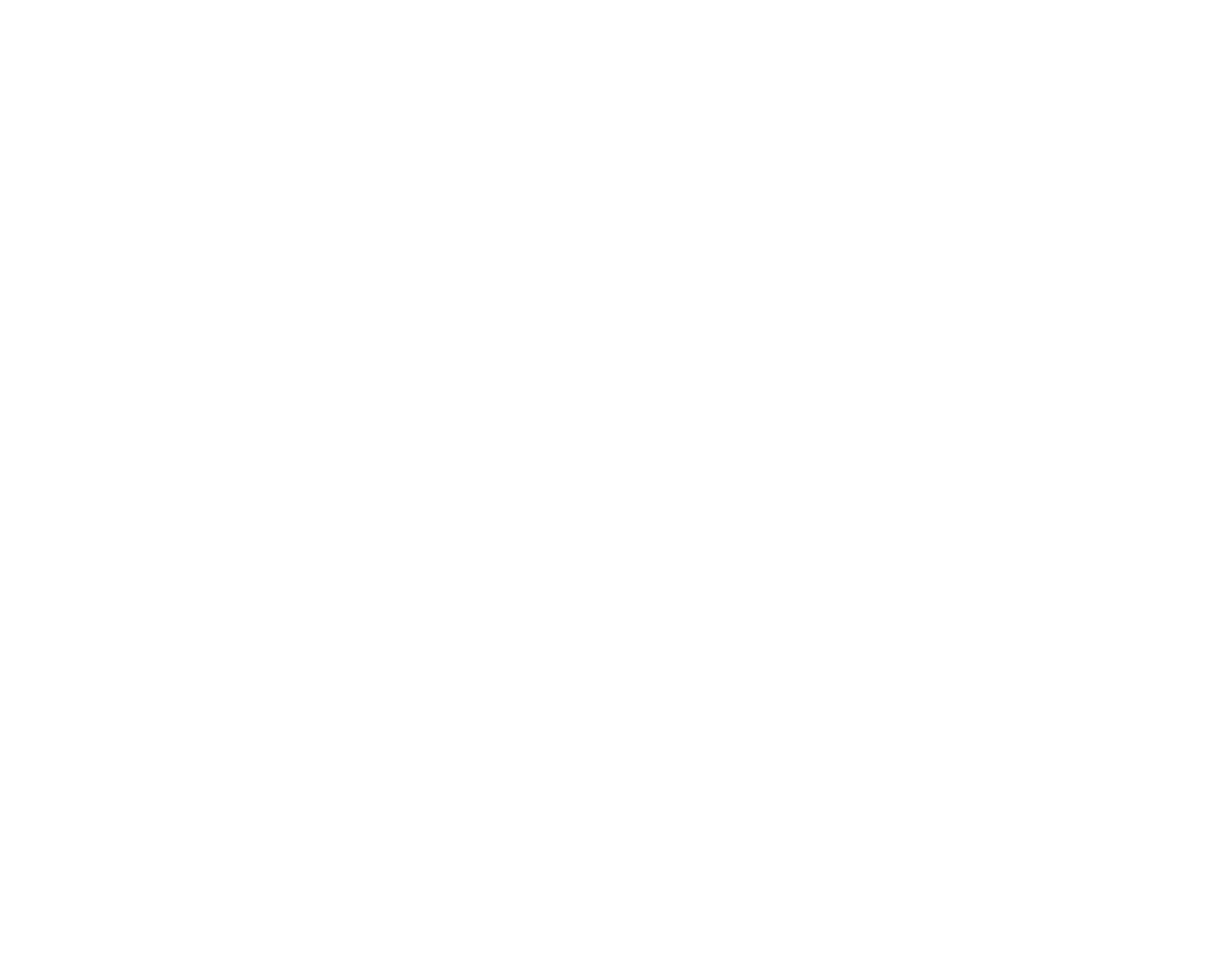
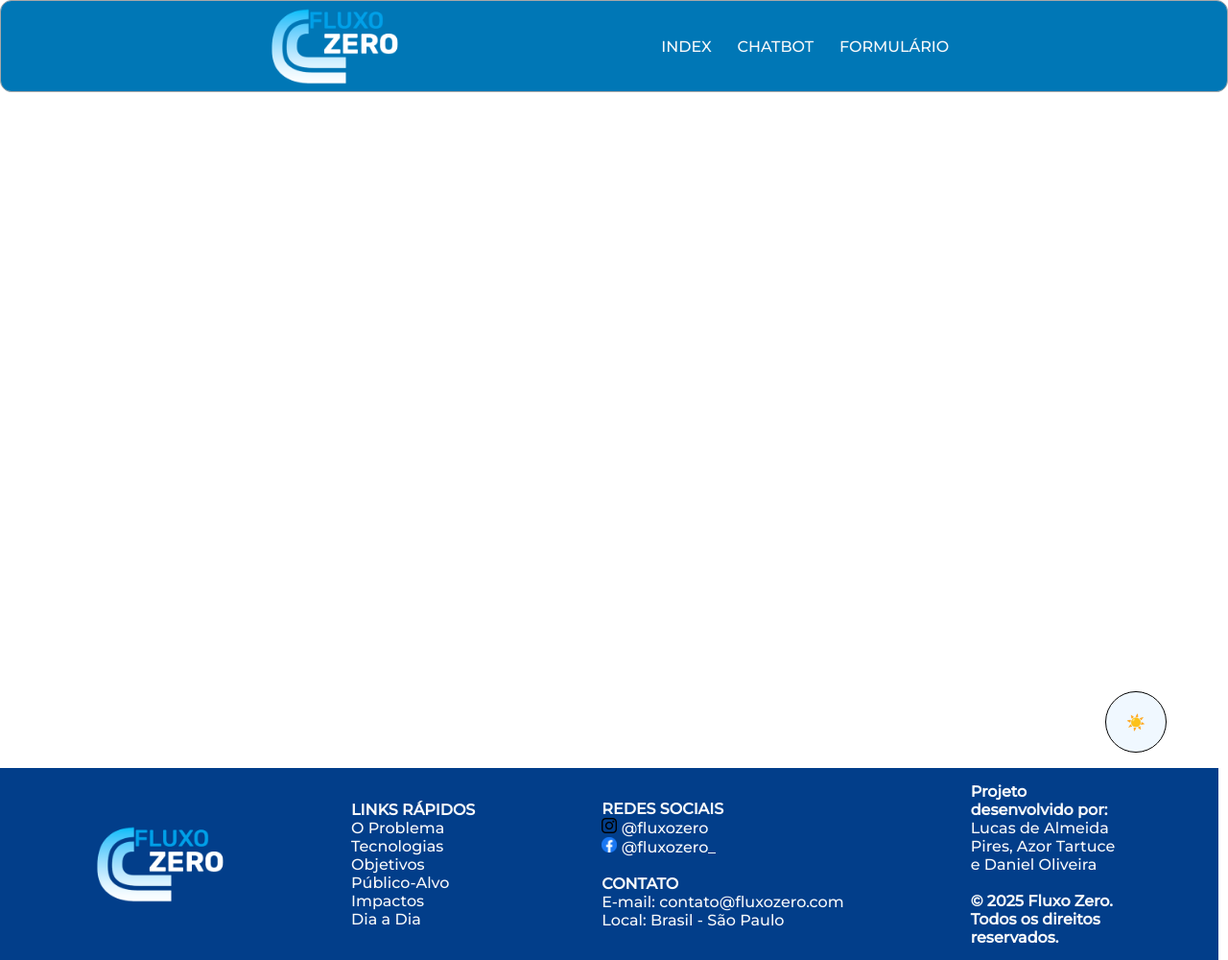
Before and after one commit to Global-Solution-Fluxo-Zero/FrontEnd-WebDesign, a plain HTML site: page pages/quiz.html in a window 1280 px wide. Shown: the whole page at 96% size. Before the commit the page ends 800 px from the top, so only its background shows below. Drawn offline with Linux system fonts and the light colour scheme.

Commit message:
template quiz criado

```diff
--- a/pages/quiz.html
+++ b/pages/quiz.html
@@ -1,11 +1,94 @@
 <!DOCTYPE html>
 <html lang="pt-br">
+
 <head>
     <meta charset="UTF-8">
     <meta name="viewport" content="width=device-width, initial-scale=1.0">
     <title>Quiz Site</title>
+    <link rel="stylesheet" href="../src/css/style1.css" id="color-site">
+    <link rel="stylesheet" href="../src/css/font.css">
+    <link rel="stylesheet" href="../src/css/carousel.css">
+    <link rel="stylesheet" href="../src/css/change-color.css">
+    <link rel="stylesheet" href="../src/css/responsividade.css">
+    <link rel="stylesheet" href="../src/css/hamburguer.css">
+    <link rel="stylesheet" href="../src/css/quiz.css">
 </head>
+
 <body>
+    <header>
+        <div class="logo">
+        </div>
+        <nav>
+            <a href="../index.html">INDEX</a>
+            <a href="./chatbot.html">CHATBOT</a>
+            <a href="./forms.html">FORMULÁRIO</a>
+        </nav>
+        <div class="hamburguer">
+            <span class="barra"></span>
+            <span class="barra"></span>
+            <span class="barra"></span>
+        </div>
+    </header>
 
+    <div class="change-color" id="cc-button">
+        <p id="cc-text">☀️</p>
+    </div>
+
+    <div class="menu-hamburguer">
+        <ul>
+            <li><a href="../index.html">INDEX</a></li>
+            <li><a href="./chatbot.html">CHATBOT</a></li>
+            <li><a href="./forms.html">FORMULÁRIO</a></li>
+        </ul>
+    </div>
+
+    <section class="quiz-section">
+
+    </section>
+
+    <footer>
+        <div class="logo">
+        </div>
+
+        <div class="footer-1">
+            <h4 class="bold">LINKS RÁPIDOS</h4>
+            <ul>
+                <li><a href="../index.html#O-problema">O Problema</a></li>
+                <li><a href="../index.html#Tecnologia">Tecnologias</a></li>
+                <li><a href="../index.html#Objetivos">Objetivos</a></li>
+                <li><a href="../index.html#Publico-alvo">Público-Alvo</a></li>
+                <li><a href="../index.html#Impactos">Impactos</a></li>
+                <li><a href="../index.html#Dia-a-dia">Dia a Dia</a></li>
+            </ul>
+        </div>
+
+        <div class="footer-2">
+            <h4 class="bold">REDES SOCIAIS</h4>
+            <img src="../src/assets/footer/instagram_logo_footer.png" alt="Instagram" class="social-icon">
+            <label>@fluxozero</label><br>
+            <img src="../src/assets/footer/facebook_logo_footer.png" alt="Facebool" class="social-icon">
+            <label>@fluxozero_</label>
+            <br><br>
+            <h4 class="bold">CONTATO</h4>
+            <p>E-mail: contato@fluxozero.com</p>
+            <p>Local: Brasil - São Paulo</p>
+        </div>
+
+        <div class="footer-3">
+            <p class="project-credits">
+            <p class="bold">Projeto desenvolvido por:</p>
+            Lucas de Almeida Pires, Azor Tartuce e Daniel Oliveira
+            </p>
+            <br>
+            <p class="copyright-text bold">
+                © 2025 Fluxo Zero. Todos os direitos reservados.
+            </p>
+
+        </div>
+    </footer>
+    <script src="../src/js/change-color.js"></script>
+    <script src="../src/js/hamburguer.js"></script>
+    <script src="../src/js/forms.js"></script>
 </body>
+
 </html>
--- /dev/null
+++ b/src/css/quiz.css
@@ -0,0 +1,3 @@
+.quiz-section {
+    height: 100vh;
+}
```
Also changed, not shown: pages/chatbot.html (+0 -1 lines), src/js/index.js (deleted), src/js/quiz.js (added).
